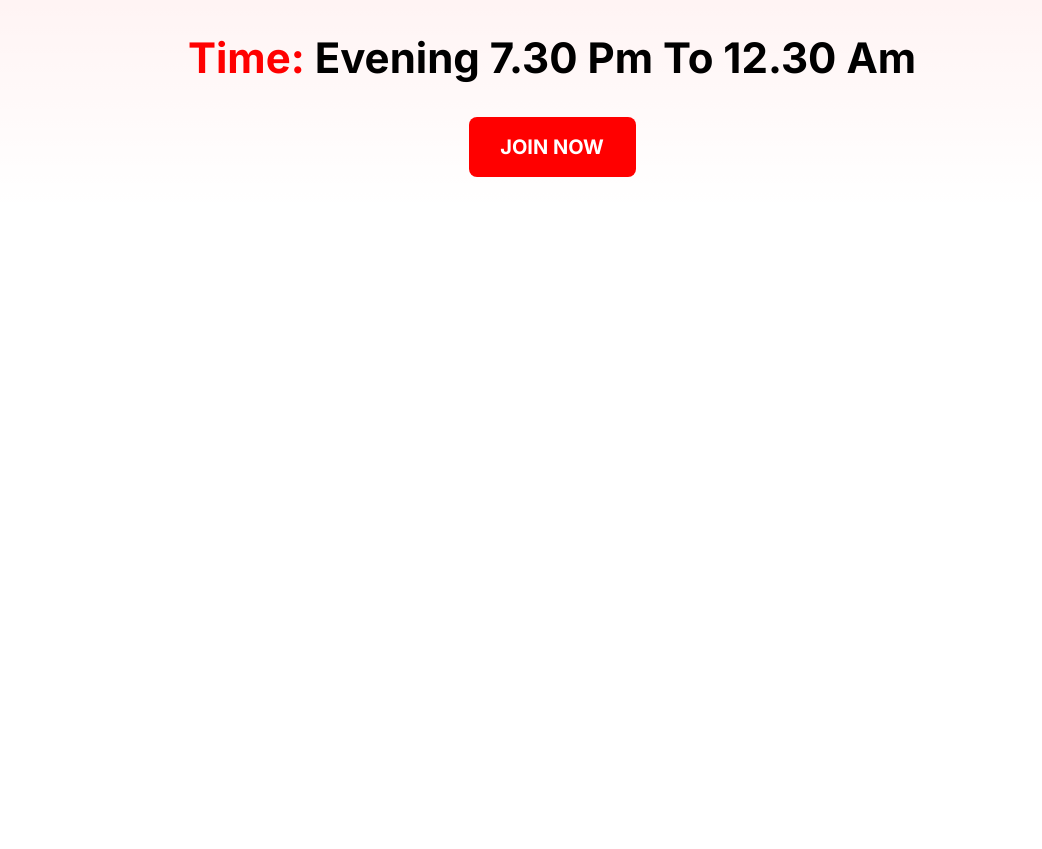
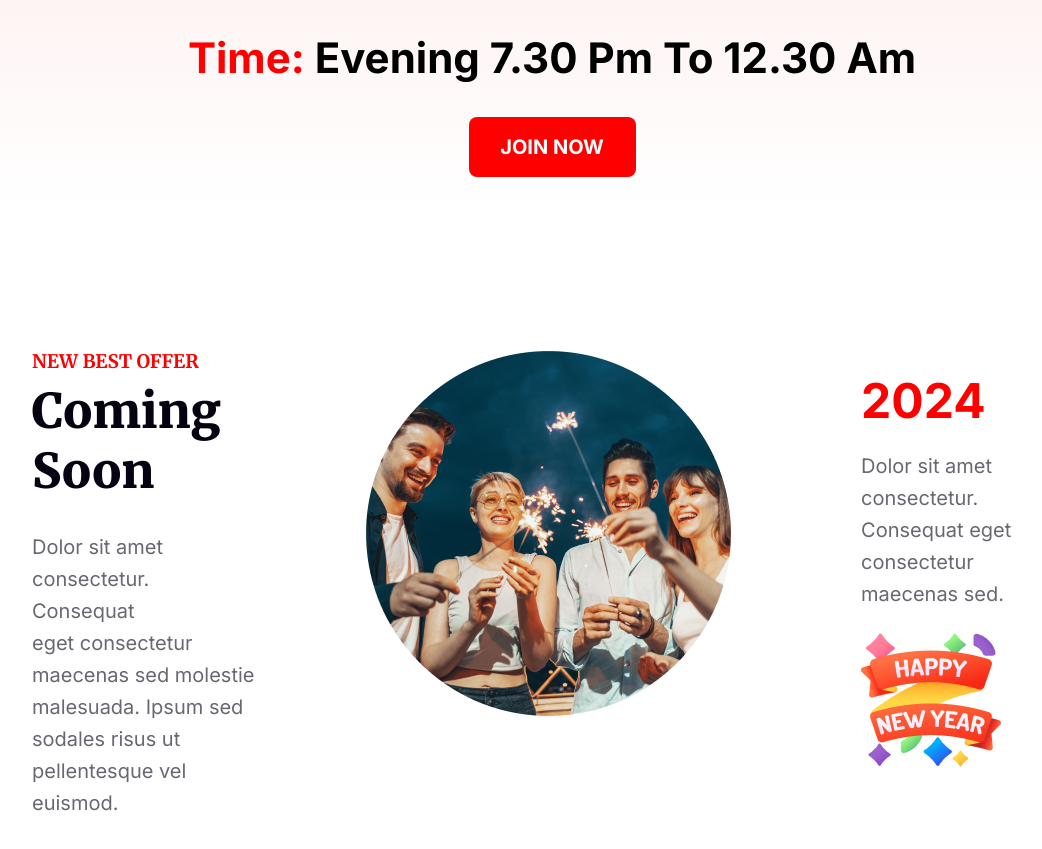
Before and after one commit to Sohanur20/new-year-assignment-01, a plain HTML site: page index.html in a window 1280 px wide. Shown: the part 2653-3502 px from the top of the page, without its empty margins (116-1158 px from the left). Before the commit the page ends 2930 px from the top, so only its background shows below. Drawn offline with Linux system fonts and the light colour scheme.

Commit message:
bonus section added and complete

```diff
--- a/index.html
+++ b/index.html
@@ -53,7 +53,8 @@
                     <h2 class="wlc-title">Welcome to <br> midnight party</h2>
                     <p class="wlc-desk">Dolor sit amet consectetur. Consequat eget consectetur maecenas sed molestie
                         <br> malesuada. Ipsum sed
-                        sodales risus ut pellentesque vel euismod. </p>
+                        sodales risus ut pellentesque vel euismod.
+                    </p>
                     <p class="join">Join Now</p>
                 </div>
                 <div>
@@ -68,12 +69,35 @@
 
         <section class="places-bg">
             <div class="places-container">
-                <h2> <span class="primary-color">Place:</span>  New Park Hotel</h2>
-                <h2 class="date"> <span class="primary-color">Date:</span>  31 December Night 2023</h2>
-                <h2 class="Time"> <span class="primary-color">Time:</span>  Evening 7.30 pm to 12.30 am</h2>
+                <h2> <span class="primary-color">Place:</span> New Park Hotel</h2>
+                <h2 class="date"> <span class="primary-color">Date:</span> 31 December Night 2023</h2>
+                <h2 class="Time"> <span class="primary-color">Time:</span> Evening 7.30 pm to 12.30 am</h2>
                 <button class="btn">Join Now</button>
 
             </div>
+        </section>
+
+        <!-- new img 24 section  -->
+
+        <section class="new-img-section">
+            <div>
+                <h3 class="primary-color">NEW BEST OFFER</h3>
+                <h2 class="coming">Coming Soon</h2>
+                <p class="coming-desk">Dolor sit amet consectetur. Consequat <br> eget consectetur maecenas sed molestie <br> malesuada. Ipsum sed
+                    sodales risus ut <br> pellentesque vel euismod. </p>
+            </div>
+
+            <div>
+              <img class="middle-img" src="/asset/Ellipse 1.png" alt="">
+            </div>
+
+            <div class="new-year">
+                <h2 class="year-24">2024</h2>
+                <p class="year-desk" >Dolor sit amet consectetur. <br> Consequat eget consectetur <br> maecenas sed.</p>
+                <img src="/asset/Group 96.png" alt="">
+            </div>
+
+
         </section>
 
 
--- a/styles.css
+++ b/styles.css
@@ -188,3 +188,63 @@ time {
 
 
 }
+
+/* new img 24 section */
+
+.new-img-section {
+
+    display: flex;
+    padding: 120px 140px;
+}
+
+.coming {
+    color: #070211;
+    font-family: Merriweather;
+    font-size: 48px;
+    font-weight: 900;
+    text-transform: capitalize;
+    margin-top: -10px;
+
+}
+
+.coming-desk {
+
+    color: rgba(7, 2, 17, 0.60);
+    font-family: Inter;
+    font-size: 20px;
+    font-weight: 400;
+    line-height: 32px;
+    margin-top: -10px;
+
+}
+
+
+.new-year {
+
+    margin-left: 130px;
+}
+
+.year-24 {
+    color: #F00;
+    font-family: Inter;
+    font-size: 48px;
+    font-weight: 700;
+    margin-bottom:8px ;
+}
+
+.year-desk {
+
+    color: rgba(7, 2, 17, 0.60);
+    font-family: Inter;
+    font-size: 20px;
+    font-weight: 400;
+    line-height: 32px;
+
+
+}
+
+.middle-img{
+margin-left: 110px;
+margin-top: 20px;
+
+}
```
